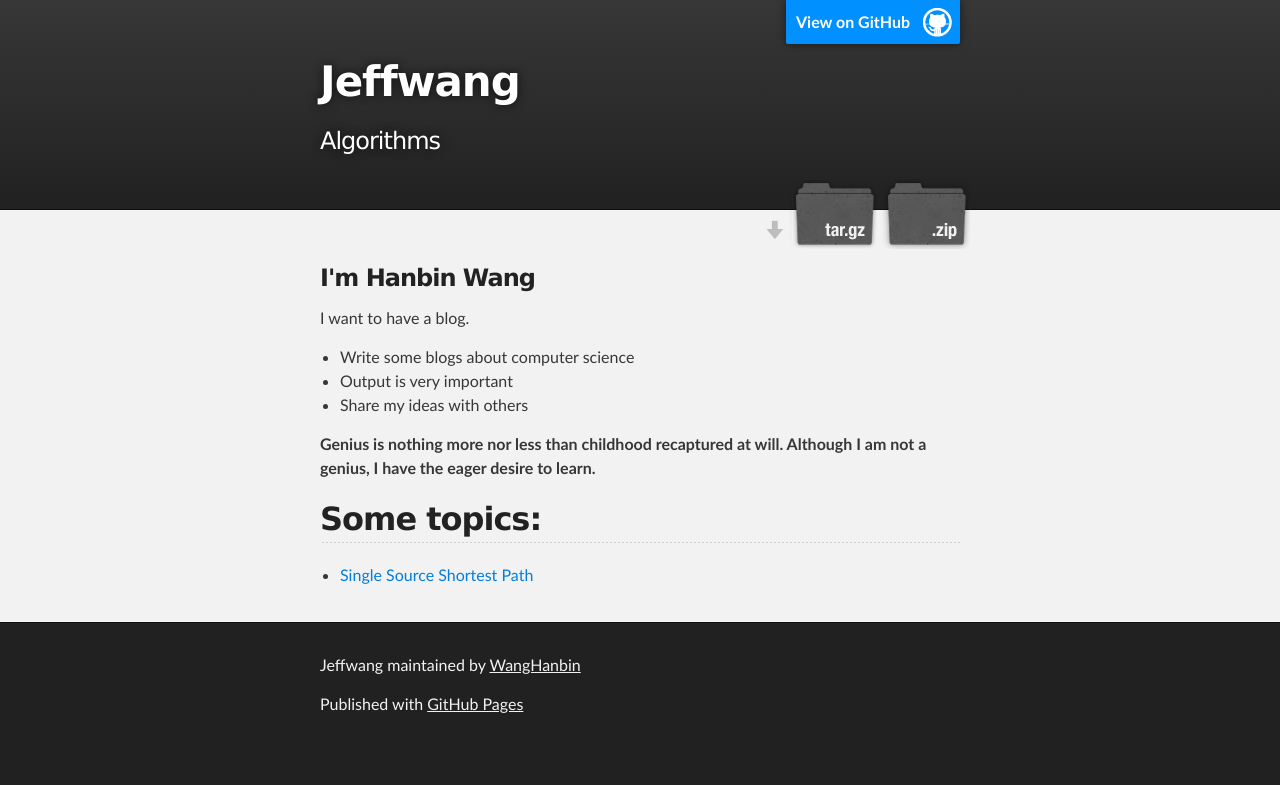
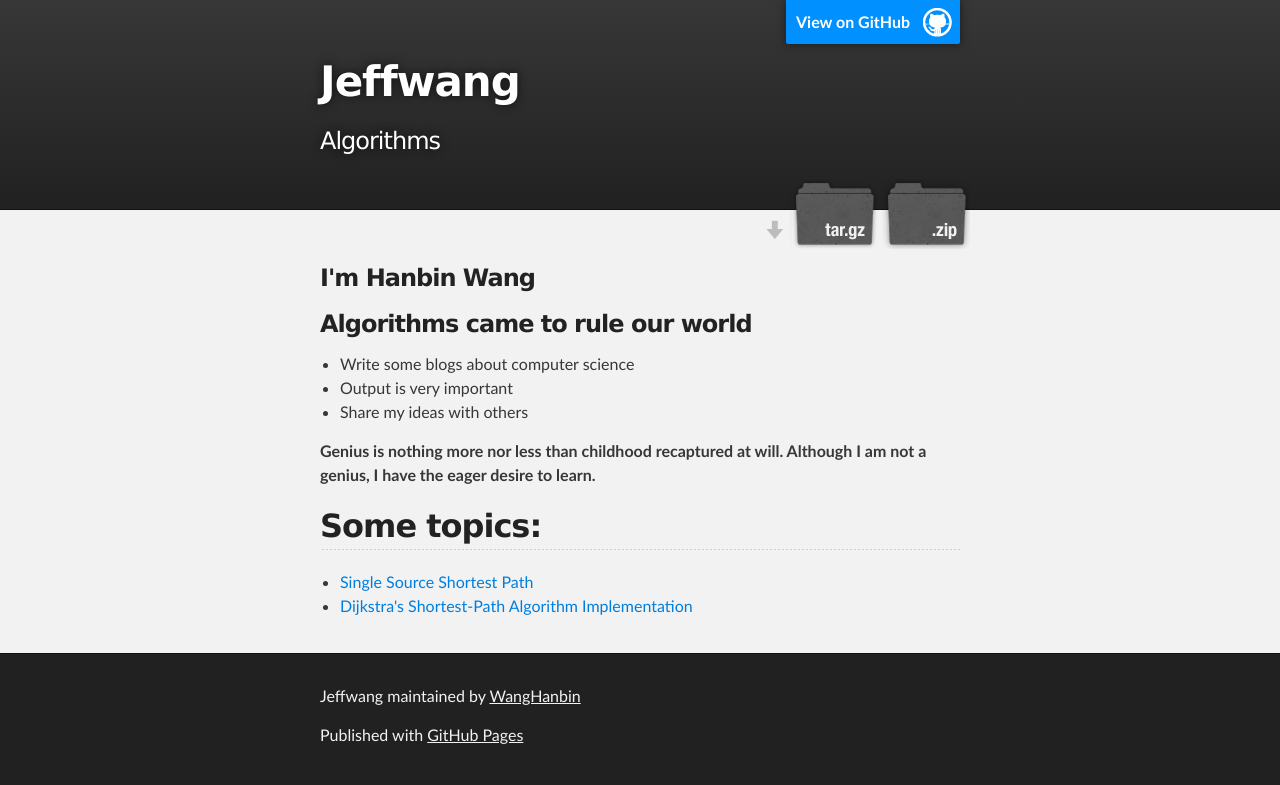
Before and after one commit to WangHanbin/JeffWang, a plain HTML site: page index.html in a window 1280 px wide. Drawn offline with Linux system fonts and the light colour scheme.

Commit message:
Create gh-pages branch via GitHub

```diff
--- a/index.html
+++ b/index.html
@@ -34,7 +34,8 @@
         <h3>
 <a id="im-hanbin-wang" class="anchor" href="#im-hanbin-wang" aria-hidden="true"><span class="octicon octicon-link"></span></a>I'm Hanbin Wang</h3>
 
-<p>I want to have a blog.</p>
+<h3>
+<a id="algorithms-came-to-rule-our-world" class="anchor" href="#algorithms-came-to-rule-our-world" aria-hidden="true"><span class="octicon octicon-link"></span></a>Algorithms came to rule our world</h3>
 
 <ul>
 <li>Write some blogs about computer science</li>
@@ -49,6 +50,7 @@
 
 <ul>
 <li><a href="http://blog.csdn.net/whb923/article/details/42522331">Single Source Shortest Path</a></li>
+<li><a href="http://blog.csdn.net/whb923/article/details/42915213">Dijkstra's Shortest-Path Algorithm Implementation</a></li>
 </ul>
       </section>
     </div>
--- a/params.json
+++ b/params.json
@@ -1 +1 @@
-{"name":"Jeffwang","tagline":"Algorithms","body":"### I'm Hanbin Wang\r\nI want to have a blog.\r\n* Write some blogs about computer science\r\n* Output is very important\r\n* Share my ideas with others\r\n\r\n**Genius is nothing more nor less than childhood recaptured at will. Although I am not a genius, I have the eager desire to learn.**\r\n\r\n## Some topics:\r\n* [Single Source Shortest Path](http://blog.csdn.net/whb923/article/details/42522331)\r\n","google":"","note":"Don't delete this file! It's used internally to help with page regeneration."}
+{"name":"Jeffwang","tagline":"Algorithms","body":"### I'm Hanbin Wang\r\n### Algorithms came to rule our world\r\n* Write some blogs about computer science\r\n* Output is very important\r\n* Share my ideas with others\r\n\r\n**Genius is nothing more nor less than childhood recaptured at will. Although I am not a genius, I have the eager desire to learn.**\r\n\r\n## Some topics:\r\n* [Single Source Shortest Path](http://blog.csdn.net/whb923/article/details/42522331)\r\n* [Dijkstra's Shortest-Path Algorithm Implementation](http://blog.csdn.net/whb923/article/details/42915213)\r\n","google":"","note":"Don't delete this file! It's used internally to help with page regeneration."}
```
